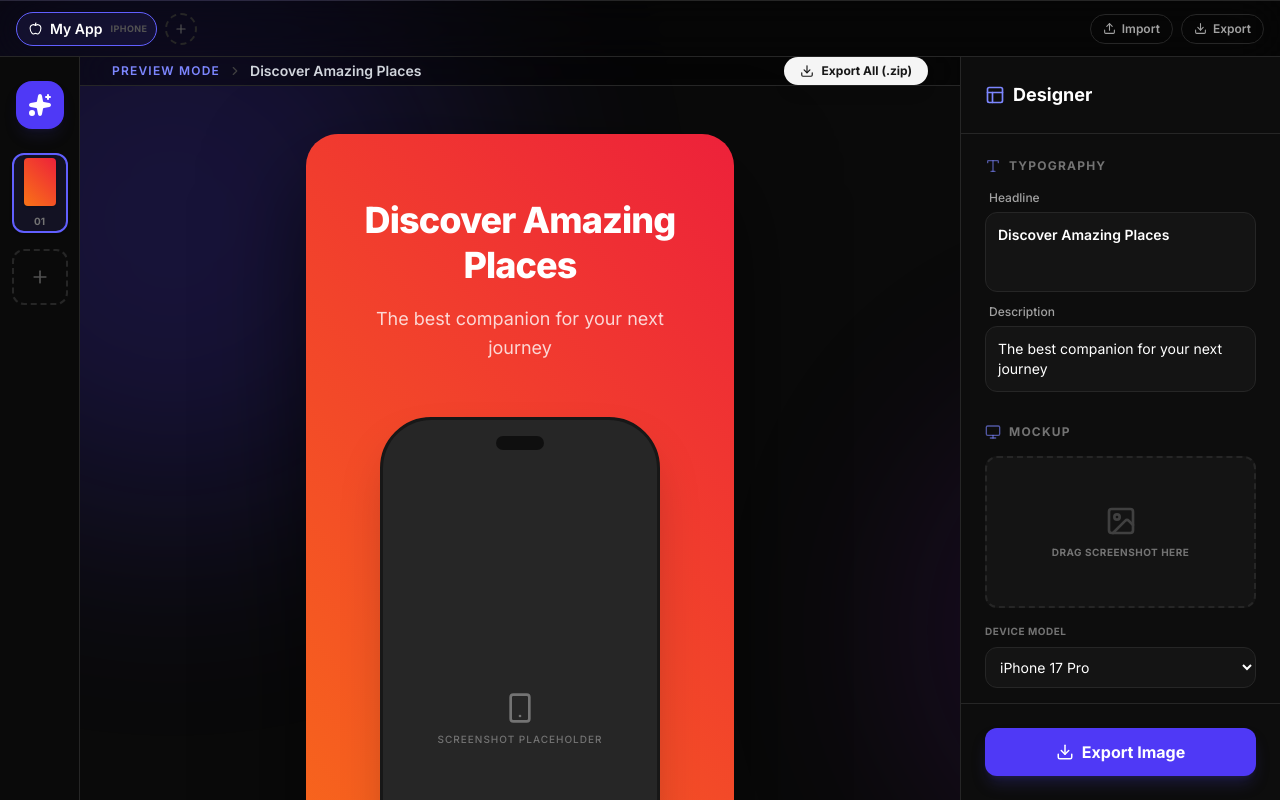
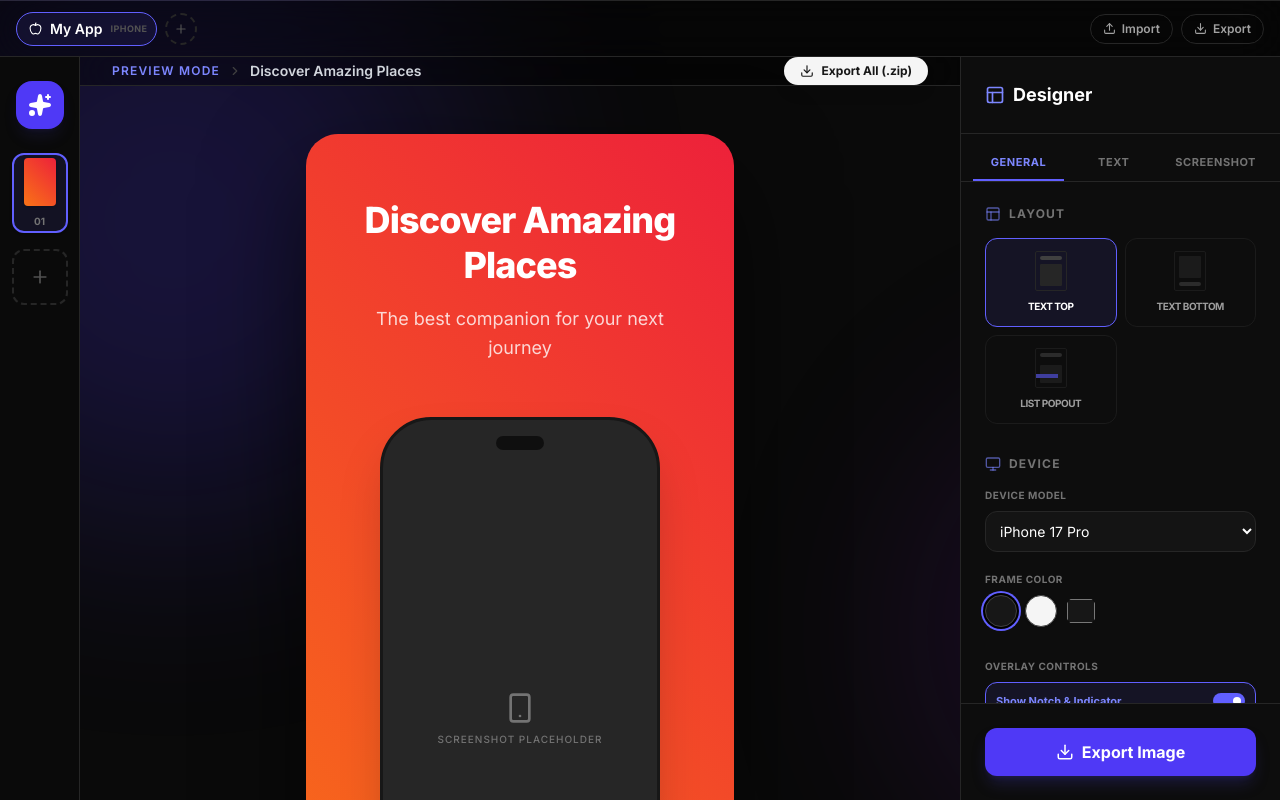
Before and after one commit to fpl-scouthunter/ios-preview-kit, a React (Vite) app: page / in a window 1280 px wide. Built offline with nearby package versions, Linux system fonts and the light colour scheme.

Commit message:
Add font customization with new font families and adjustable text sizes for titles and subtitles; improve settings UI with tabbed navigation.

```diff
--- a/src/App.tsx
+++ b/src/App.tsx
@@ -25,6 +25,7 @@ import type { AppProject, DeviceModel, Platform, PreviewState, ScreenCategory }
 import { CANVAS_SIZE, FRAME_SIZE, getDeviceOptions, isThinBezelModel } from './deviceConfig';
 import { GRADIENT_PRESETS, cloneScreenAsNew, createDefaultApp } from './templates';
 import {
+  DEFAULT_FONT_FAMILY,
   DEFAULT_FRAME_COLOR,
   DEFAULT_POPOUT_BORDER_COLOR,
   DEFAULT_POPOUT_BORDER_OPACITY,
@@ -35,12 +36,19 @@ import {
   DEFAULT_POPOUT_SHADOW_BLUR,
   DEFAULT_POPOUT_SHADOW_COLOR,
   DEFAULT_POPOUT_SHADOW_OPACITY,
+  DEFAULT_SUBTITLE_FONT_SIZE,
+  DEFAULT_TITLE_FONT_SIZE,
+  FONT_OPTIONS,
   FRAME_COLOR_PRESETS,
   MAX_POPOUT_BORDER_RADIUS,
   MAX_POPOUT_BORDER_WIDTH,
   MAX_POPOUT_SCALE,
   MAX_POPOUT_SHADOW_BLUR,
+  MAX_SUBTITLE_FONT_SIZE,
+  MAX_TITLE_FONT_SIZE,
   MIN_POPOUT_SCALE,
+  MIN_SUBTITLE_FONT_SIZE,
+  MIN_TITLE_FONT_SIZE,
   STATUS_LIST_ITEMS,
 } from './mockData';
 import { ImportError, exportAppToFile, loadPersistedState, parseImportedApp, savePersistedState } from './storage';
@@ -70,6 +78,7 @@ export default function App() {
   const [isNewAppModalOpen, setIsNewAppModalOpen] = useState(false);
   const [isExporting, setIsExporting] = useState(false);
   const [exportProgress, setExportProgress] = useState(0);
+  const [settingsTab, setSettingsTab] = useState<'general' | 'text' | 'screenshots'>('general');
   const previewRef = useRef<HTMLDivElement>(null);
 
   const activeApp = apps.find(a => a.id === activeAppId) || apps[0];
@@ -247,6 +256,9 @@ export default function App() {
   const popoutShadowColor = activeScreen.popoutShadowColor ?? DEFAULT_POPOUT_SHADOW_COLOR;
   const popoutShadowOpacity = activeScreen.popoutShadowOpacity ?? DEFAULT_POPOUT_SHADOW_OPACITY;
   const frameColor = activeScreen.frameColor ?? DEFAULT_FRAME_COLOR;
+  const fontFamily = activeScreen.fontFamily ?? DEFAULT_FONT_FAMILY;
+  const titleFontSize = activeScreen.titleFontSize ?? DEFAULT_TITLE_FONT_SIZE;
+  const subtitleFontSize = activeScreen.subtitleFontSize ?? DEFAULT_SUBTITLE_FONT_SIZE;
 
   return (
       <div className="flex flex-col h-screen bg-[#0a0a0a] text-white font-sans overflow-hidden border-t border-neutral-800">
@@ -381,14 +393,14 @@ export default function App() {
                 <div className="flex-1 flex flex-col p-8 pt-16">
                   {activeScreen.layout === 'top-text' && (
                       <div className="flex flex-col gap-4 text-center items-center mb-12">
-                        <h2 className="text-4xl font-extrabold leading-tight tracking-tight">{activeScreen.title}</h2>
-                        <p className="opacity-80 text-lg leading-relaxed max-w-[80%]">{activeScreen.subtitle}</p>
+                        <h2 className="font-extrabold leading-tight tracking-tight" style={{ fontFamily, fontSize: titleFontSize }}>{activeScreen.title}</h2>
+                        <p className="opacity-80 leading-relaxed max-w-[80%]" style={{ fontFamily, fontSize: subtitleFontSize }}>{activeScreen.subtitle}</p>
                       </div>
                   )}
 
                   {activeScreen.layout === 'list-popout' && (
                       <div className="flex flex-col gap-8 text-center items-center mb-8">
-                        <h2 className="text-4xl font-extrabold leading-tight tracking-tight px-4">{activeScreen.title}</h2>
+                        <h2 className="font-extrabold leading-tight tracking-tight px-4" style={{ fontFamily, fontSize: titleFontSize }}>{activeScreen.title}</h2>
                       </div>
                   )}
 
@@ -473,8 +485,8 @@ export default function App() {
 
                   {activeScreen.layout === 'bottom-text' && (
                       <div className="flex flex-col gap-4 text-center items-center mt-8">
-                        <h2 className="text-4xl font-extrabold leading-tight tracking-tight">{activeScreen.title}</h2>
-                        <p className="opacity-80 text-lg leading-relaxed max-w-[80%]">{activeScreen.subtitle}</p>
+                        <h2 className="font-extrabold leading-tight tracking-tight" style={{ fontFamily, fontSize: titleFontSize }}>{activeScreen.title}</h2>
+                        <p className="opacity-80 leading-relaxed max-w-[80%]" style={{ fontFamily, fontSize: subtitleFontSize }}>{activeScreen.subtitle}</p>
                       </div>
                   )}
                 </div>
@@ -491,35 +503,29 @@ export default function App() {
               </h1>
             </div>
 
+            <div className="flex border-b border-neutral-800 px-3 pt-3 gap-1">
+              {([
+                { id: 'general', label: 'General' },
+                { id: 'text', label: 'Text' },
+                { id: 'screenshots', label: 'Screenshot' },
+              ] as const).map((tab) => (
+                  <button
+                      key={tab.id}
+                      onClick={() => setSettingsTab(tab.id)}
+                      className={`flex-1 px-3 py-2 text-[11px] font-bold uppercase tracking-wider rounded-t-lg transition-all border-b-2 ${
+                          settingsTab === tab.id
+                              ? 'text-indigo-400 border-indigo-500'
+                              : 'text-neutral-500 border-transparent hover:text-neutral-300'
+                      }`}
+                  >
+                    {tab.label}
+                  </button>
+              ))}
+            </div>
+
             <div className="flex-1 overflow-y-auto p-6 flex flex-col gap-8">
-              {/* Content Section */}
-              <section>
-                <div className="flex items-center gap-2 mb-4">
-                  <Type size={16} className="text-indigo-400/60" />
-                  <h3 className="text-xs font-bold uppercase tracking-widest text-neutral-500">Typography</h3>
-                </div>
-                <div className="flex flex-col gap-3">
-                  <div className="flex flex-col gap-1.5">
-                    <label className="text-xs font-medium text-neutral-400 px-1">Headline</label>
-                    <textarea
-                        value={activeScreen.title}
-                        onChange={(e) => updateActiveScreen({ title: e.target.value })}
-                        className="w-full bg-[#141414] border border-neutral-800 rounded-xl p-3 text-sm text-white focus:outline-none focus:ring-2 focus:ring-indigo-500/20 focus:border-indigo-500 min-h-[80px] resize-none font-semibold transition-all"
-                        placeholder="Enter main headline..."
-                    />
-                  </div>
-                  <div className="flex flex-col gap-1.5">
-                    <label className="text-xs font-medium text-neutral-400 px-1">Description</label>
-                    <textarea
-                        value={activeScreen.subtitle}
-                        onChange={(e) => updateActiveScreen({ subtitle: e.target.value })}
-                        className="w-full bg-[#141414] border border-neutral-800 rounded-xl p-3 text-sm text-white focus:outline-none focus:ring-2 focus:ring-indigo-500/20 focus:border-indigo-500 min-h-[60px] resize-none transition-all"
-                        placeholder="Enter supporting text..."
-                    />
-                  </div>
-                </div>
-              </section>
-
+              {settingsTab === 'screenshots' && (
+              <>
               {/* Screenshot Section */}
               <section>
                 <div className="flex items-center gap-2 mb-4">
@@ -709,7 +715,62 @@ export default function App() {
                         </div>
                       </div>
                   )}
+                </div>
+              </section>
+              </>
+              )}
 
+              {settingsTab === 'general' && (
+              <>
+              {/* Layout Section */}
+              <section>
+                <div className="flex items-center gap-2 mb-4">
+                  <Layout size={16} className="text-indigo-400/60" />
+                  <h3 className="text-xs font-bold uppercase tracking-widest text-neutral-500">Layout</h3>
+                </div>
+                <div className="grid grid-cols-2 gap-2">
+                  <button
+                      onClick={() => updateActiveScreen({ layout: 'top-text' })}
+                      className={`p-3 rounded-xl border flex flex-col gap-2 items-center transition-all ${activeScreen.layout === 'top-text' ? 'border-indigo-500 bg-indigo-500/10' : 'border-neutral-800 bg-transparent opacity-60'}`}
+                  >
+                    <div className="w-8 h-10 border border-neutral-800 rounded-[2px] relative flex flex-col gap-1 p-1">
+                      <div className="w-full h-1 bg-neutral-700 rounded-full" />
+                      <div className="flex-1 w-full bg-neutral-800 rounded-[1px]" />
+                    </div>
+                    <span className="text-[10px] font-bold uppercase tracking-tighter">Text Top</span>
+                  </button>
+                  <button
+                      onClick={() => updateActiveScreen({ layout: 'bottom-text' })}
+                      className={`p-3 rounded-xl border flex flex-col gap-2 items-center transition-all ${activeScreen.layout === 'bottom-text' ? 'border-indigo-500 bg-indigo-500/10' : 'border-neutral-800 bg-transparent opacity-60'}`}
+                  >
+                    <div className="w-8 h-10 border border-neutral-800 rounded-[2px] relative flex flex-col gap-1 p-1">
+                      <div className="flex-1 w-full bg-neutral-800 rounded-[1px]" />
+                      <div className="w-full h-1 bg-neutral-700 rounded-full" />
+                    </div>
+                    <span className="text-[10px] font-bold uppercase tracking-tighter">Text Bottom</span>
+                  </button>
+                  <button
+                      onClick={() => updateActiveScreen({ layout: 'list-popout' })}
+                      className={`p-3 rounded-xl border flex flex-col gap-2 items-center transition-all ${activeScreen.layout === 'list-popout' ? 'border-indigo-500 bg-indigo-500/10' : 'border-neutral-800 bg-transparent opacity-60'}`}
+                  >
+                    <div className="w-8 h-10 border border-neutral-800 rounded-[2px] relative flex flex-col gap-1 p-1">
+                      <div className="w-full h-1 bg-neutral-700 rounded-full mb-1" />
+                      <div className="flex-1 w-full bg-neutral-800 rounded-[1px] relative">
+                        <div className="absolute -left-1 right-1 top-1/2 h-1 bg-indigo-500 shadow-sm" />
+                      </div>
+                    </div>
+                    <span className="text-[10px] font-bold uppercase tracking-tighter">List Popout</span>
+                  </button>
+                </div>
+              </section>
+
+              {/* Device Section */}
+              <section>
+                <div className="flex items-center gap-2 mb-4">
+                  <Monitor size={16} className="text-indigo-400/60" />
+                  <h3 className="text-xs font-bold uppercase tracking-widest text-neutral-500">Device</h3>
+                </div>
+                <div className="flex flex-col gap-5">
                   <div className="flex flex-col gap-2">
                     <label className="text-[10px] font-bold uppercase tracking-wider text-neutral-500">Device Model</label>
                     <select
@@ -743,64 +804,30 @@ export default function App() {
                       />
                     </div>
                   </div>
-
-                  <div className="flex flex-col gap-2">
-                    <label className="text-[10px] font-bold uppercase tracking-wider text-neutral-500">Overlay Controls</label>
-                    <button
-                        onClick={() => updateActiveScreen({ showDeviceOverlay: !activeScreen.showDeviceOverlay })}
-                        className={`w-full p-2.5 rounded-xl border text-[11px] font-bold transition-all flex items-center justify-between ${
-                            activeScreen.showDeviceOverlay ? 'bg-indigo-500/10 border-indigo-500 text-indigo-400' : 'bg-[#141414] border-neutral-800 text-neutral-500'
-                        }`}
-                    >
-                      Show Notch & Indicator
-                      <div className={`w-8 h-4 rounded-full relative transition-all ${activeScreen.showDeviceOverlay ? 'bg-indigo-500' : 'bg-neutral-800'}`}>
-                        <div className={`absolute top-1 w-2 h-2 bg-white rounded-full transition-all ${activeScreen.showDeviceOverlay ? 'left-5' : 'left-1'}`} />
-                      </div>
-                    </button>
-                  </div>
-
-                  <div className="grid grid-cols-2 gap-2">
-                    <button
-                        onClick={() => updateActiveScreen({ layout: 'top-text' })}
-                        className={`p-3 rounded-xl border flex flex-col gap-2 items-center transition-all ${activeScreen.layout === 'top-text' ? 'border-indigo-500 bg-indigo-500/10' : 'border-neutral-800 bg-transparent opacity-60'}`}
-                    >
-                      <div className="w-8 h-10 border border-neutral-800 rounded-[2px] relative flex flex-col gap-1 p-1">
-                        <div className="w-full h-1 bg-neutral-700 rounded-full" />
-                        <div className="flex-1 w-full bg-neutral-800 rounded-[1px]" />
-                      </div>
-                      <span className="text-[10px] font-bold uppercase tracking-tighter">Text Top</span>
-                    </button>
-                    <button
-                        onClick={() => updateActiveScreen({ layout: 'bottom-text' })}
-                        className={`p-3 rounded-xl border flex flex-col gap-2 items-center transition-all ${activeScreen.layout === 'bottom-text' ? 'border-indigo-500 bg-indigo-500/10' : 'border-neutral-800 bg-transparent opacity-60'}`}
-                    >
-                      <div className="w-8 h-10 border border-neutral-800 rounded-[2px] relative flex flex-col gap-1 p-1">
-                        <div className="flex-1 w-full bg-neutral-800 rounded-[1px]" />
-                        <div className="w-full h-1 bg-neutral-700 rounded-full" />
-                      </div>
-                      <span className="text-[10px] font-bold uppercase tracking-tighter">Text Bottom</span>
-                    </button>
-                    <button
-                        onClick={() => updateActiveScreen({ layout: 'list-popout' })}
-                        className={`p-3 rounded-xl border flex flex-col gap-2 items-center transition-all ${activeScreen.layout === 'list-popout' ? 'border-indigo-500 bg-indigo-500/10' : 'border-neutral-800 bg-transparent opacity-60'}`}
-                    >
-                      <div className="w-8 h-10 border border-neutral-800 rounded-[2px] relative flex flex-col gap-1 p-1">
-                        <div className="w-full h-1 bg-neutral-700 rounded-full mb-1" />
-                        <div className="flex-1 w-full bg-neutral-800 rounded-[1px] relative">
-                          <div className="absolute -left-1 right-1 top-1/2 h-1 bg-indigo-500 shadow-sm" />
-                        </div>
-                      </div>
-                      <span className="text-[10px] font-bold uppercase tracking-tighter">List Popout</span>
-                    </button>
-                  </div>
                 </div>
               </section>
+
+              {/* Overlay Section */}
+              <div className="flex flex-col gap-2">
+                <label className="text-[10px] font-bold uppercase tracking-wider text-neutral-500">Overlay Controls</label>
+                <button
+                    onClick={() => updateActiveScreen({ showDeviceOverlay: !activeScreen.showDeviceOverlay })}
+                    className={`w-full p-2.5 rounded-xl border text-[11px] font-bold transition-all flex items-center justify-between ${
+                        activeScreen.showDeviceOverlay ? 'bg-indigo-500/10 border-indigo-500 text-indigo-400' : 'bg-[#141414] border-neutral-800 text-neutral-500'
+                    }`}
+                >
+                  Show Notch & Indicator
+                  <div className={`w-8 h-4 rounded-full relative transition-all ${activeScreen.showDeviceOverlay ? 'bg-indigo-500' : 'bg-neutral-800'}`}>
+                    <div className={`absolute top-1 w-2 h-2 bg-white rounded-full transition-all ${activeScreen.showDeviceOverlay ? 'left-5' : 'left-1'}`} />
+                  </div>
+                </button>
+              </div>
 
               {/* Style Section */}
               <section>
                 <div className="flex items-center gap-2 mb-4">
                   <Palette size={16} className="text-indigo-400/60" />
-                  <h3 className="text-xs font-bold uppercase tracking-widest text-neutral-500">Appearance</h3>
+                  <h3 className="text-xs font-bold uppercase tracking-widest text-neutral-500">Background</h3>
                 </div>
 
                 <div className="flex flex-col gap-5">
@@ -866,7 +893,49 @@ export default function App() {
                       />
                     </div>
                   </div>
+                </div>
+              </section>
+              </>
+              )}
 
+              {settingsTab === 'text' && (
+              <>
+              {/* Text Section */}
+              <section>
+                <div className="flex items-center gap-2 mb-4">
+                  <Type size={16} className="text-indigo-400/60" />
+                  <h3 className="text-xs font-bold uppercase tracking-widest text-neutral-500">Text</h3>
+                </div>
+                <div className="flex flex-col gap-3">
+                  <div className="flex flex-col gap-1.5">
+                    <label className="text-xs font-medium text-neutral-400 px-1">Headline</label>
+                    <textarea
+                        value={activeScreen.title}
+                        onChange={(e) => updateActiveScreen({ title: e.target.value })}
+                        className="w-full bg-[#141414] border border-neutral-800 rounded-xl p-3 text-sm text-white focus:outline-none focus:ring-2 focus:ring-indigo-500/20 focus:border-indigo-500 min-h-[80px] resize-none font-semibold transition-all"
+                        placeholder="Enter main headline..."
+                    />
+                  </div>
+                  <div className="flex flex-col gap-1.5">
+                    <label className="text-xs font-medium text-neutral-400 px-1">Description</label>
+                    <textarea
+                        value={activeScreen.subtitle}
+                        onChange={(e) => updateActiveScreen({ subtitle: e.target.value })}
+                        className="w-full bg-[#141414] border border-neutral-800 rounded-xl p-3 text-sm text-white focus:outline-none focus:ring-2 focus:ring-indigo-500/20 focus:border-indigo-500 min-h-[60px] resize-none transition-all"
+                        placeholder="Enter supporting text..."
+                    />
+                  </div>
+                </div>
+              </section>
+
+              {/* Style Section */}
+              <section>
+                <div className="flex items-center gap-2 mb-4">
+                  <Palette size={16} className="text-indigo-400/60" />
+                  <h3 className="text-xs font-bold uppercase tracking-widest text-neutral-500">Typography</h3>
+                </div>
+
+                <div className="flex flex-col gap-5">
                   <div className="flex flex-col gap-2">
                     <label className="text-[10px] font-bold uppercase tracking-wider text-neutral-500">Text Contrast</label>
                     <div className="flex gap-2">
@@ -880,8 +949,54 @@ export default function App() {
                       />
                     </div>
                   </div>
+
+                  <div className="flex flex-col gap-2">
+                    <label className="text-[10px] font-bold uppercase tracking-wider text-neutral-500">Font</label>
+                    <select
+                        value={fontFamily}
+                        onChange={(e) => updateActiveScreen({ fontFamily: e.target.value })}
+                        className="w-full bg-[#141414] border border-neutral-800 rounded-xl p-2.5 text-sm text-white focus:outline-none focus:ring-2 focus:ring-indigo-500/20 focus:border-indigo-500 transition-all"
+                        style={{ fontFamily }}
+                    >
+                      {FONT_OPTIONS.map((opt) => (
+                          <option key={opt.value} value={opt.value} style={{ fontFamily: opt.value }}>{opt.label}</option>
+                      ))}
+                    </select>
+                  </div>
+
+                  <div className="flex flex-col gap-1.5">
+                    <div className="flex justify-between items-center">
+                      <label className="text-[9px] font-bold text-neutral-400 uppercase">Title Size</label>
+                      <span className="text-[10px] font-mono text-indigo-400">{titleFontSize}px</span>
+                    </div>
+                    <input
+                        type="range"
+                        min={MIN_TITLE_FONT_SIZE}
+                        max={MAX_TITLE_FONT_SIZE}
+                        value={titleFontSize}
+                        onChange={(e) => updateActiveScreen({ titleFontSize: parseInt(e.target.value) })}
+                        className="w-full h-1.5 bg-neutral-800 rounded-lg appearance-none cursor-pointer accent-indigo-500"
+                    />
+                  </div>
+
+                  <div className="flex flex-col gap-1.5">
+                    <div className="flex justify-between items-center">
+                      <label className="text-[9px] font-bold text-neutral-400 uppercase">Subtitle Size</label>
+                      <span className="text-[10px] font-mono text-indigo-400">{subtitleFontSize}px</span>
+                    </div>
+                    <input
+                        type="range"
+                        min={MIN_SUBTITLE_FONT_SIZE}
+                        max={MAX_SUBTITLE_FONT_SIZE}
+                        value={subtitleFontSize}
+                        onChange={(e) => updateActiveScreen({ subtitleFontSize: parseInt(e.target.value) })}
+                        className="w-full h-1.5 bg-neutral-800 rounded-lg appearance-none cursor-pointer accent-indigo-500"
+                    />
+                  </div>
                 </div>
               </section>
+              </>
+              )}
             </div>
 
             <div className="p-6 border-t border-neutral-800">
--- a/src/index.css
+++ b/src/index.css
@@ -1,4 +1,4 @@
-@import url('https://fonts.googleapis.com/css2?family=Inter:wght@400;500;600;700;800&display=swap');
+@import url('https://fonts.googleapis.com/css2?family=Inter:wght@400;500;600;700;800&family=Poppins:wght@400;500;600;700;800&family=Montserrat:wght@400;500;600;700;800&family=Space+Grotesk:wght@400;500;600;700&family=DM+Sans:wght@400;500;600;700;800&family=Sora:wght@400;500;600;700;800&family=Playfair+Display:wght@400;600;700;800&family=Roboto+Slab:wght@400;500;600;700&display=swap');
 @import "tailwindcss";
 
 @theme {
--- a/src/templates.ts
+++ b/src/templates.ts
@@ -5,6 +5,7 @@
 
 import { getDefaultDeviceModel } from './deviceConfig';
 import {
+  DEFAULT_FONT_FAMILY,
   DEFAULT_FRAME_COLOR,
   DEFAULT_POPOUT_BORDER_COLOR,
   DEFAULT_POPOUT_BORDER_OPACITY,
@@ -15,6 +16,8 @@ import {
   DEFAULT_POPOUT_SHADOW_BLUR,
   DEFAULT_POPOUT_SHADOW_COLOR,
   DEFAULT_POPOUT_SHADOW_OPACITY,
+  DEFAULT_SUBTITLE_FONT_SIZE,
+  DEFAULT_TITLE_FONT_SIZE,
 } from './mockData';
 import type { AppProject, Platform, PreviewState, ScreenCategory } from './types';
 
@@ -58,6 +61,9 @@ export const createDefaultScreen = (platform: Platform, screenCategory: ScreenCa
     textColor: '#ffffff',
     deviceModel: getDefaultDeviceModel(platform, screenCategory),
     frameColor: DEFAULT_FRAME_COLOR,
+    fontFamily: DEFAULT_FONT_FAMILY,
+    titleFontSize: DEFAULT_TITLE_FONT_SIZE,
+    subtitleFontSize: DEFAULT_SUBTITLE_FONT_SIZE,
     layout: 'top-text',
     showDeviceOverlay: true,
   };
--- a/src/types.ts
+++ b/src/types.ts
@@ -49,6 +49,9 @@ export type PreviewState = {
   textColor: string;
   deviceModel: DeviceModel;
   frameColor: string;
+  fontFamily: string;
+  titleFontSize: number;
+  subtitleFontSize: number;
   layout: Layout;
   showDeviceOverlay: boolean;
 };
```
Also changed, not shown: src/mockData.ts (+20 -0 lines).
